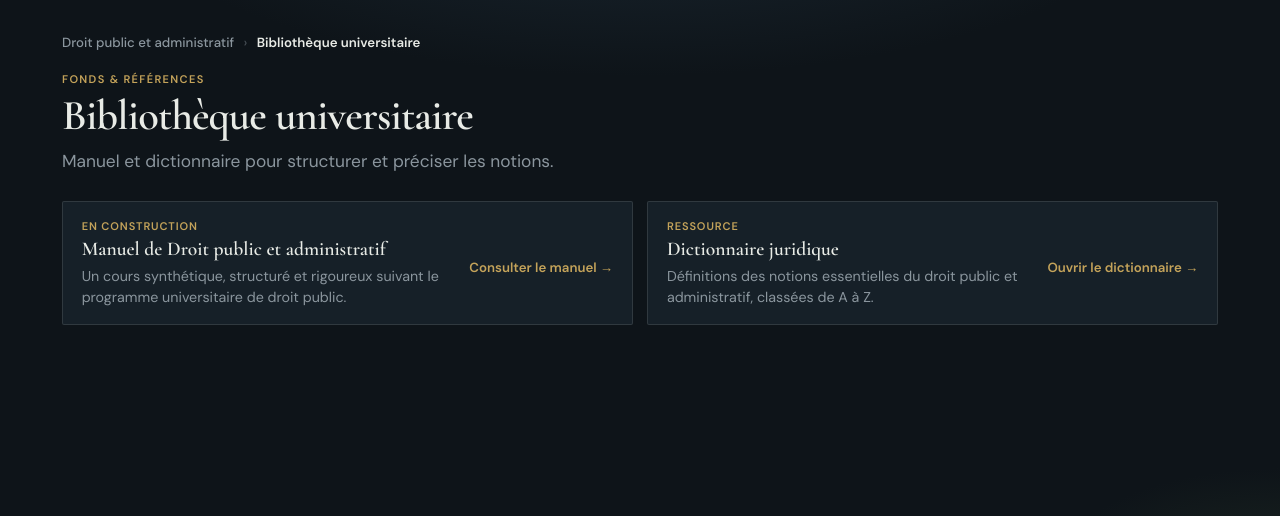
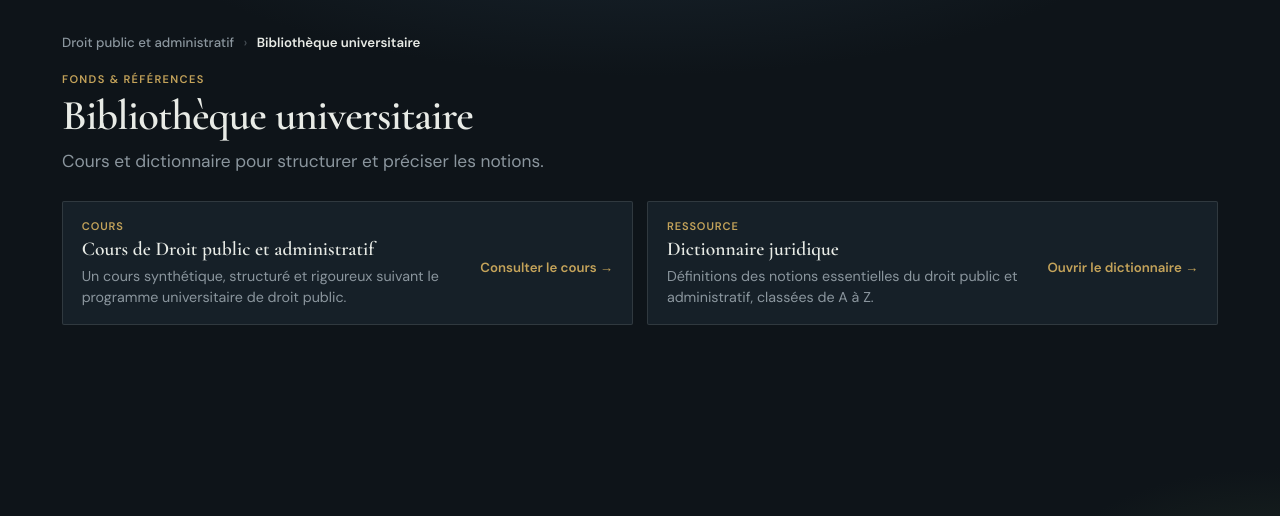
Before and after one commit to cabpechard-wq/editions-particulieres, a Python web app: template site/templates/bibliotheque.html in a window 1280 px wide. Shown: the part 64-580 px from the top of the page. Run offline with Jinja, Linux system fonts and the light colour scheme; the template is opened without the code that fills it, so the values that code supplies are empty.

Commit message:
Cours : renommer le manuel côté site et agrandir les titres des encadrés.
Co-authored-by: Cursor <cursoragent@cursor.com>

```diff
--- a/extract/html/dictionnaire_render.py
+++ b/extract/html/dictionnaire_render.py
@@ -9,7 +9,7 @@ from pathlib import Path
 
 TITLE_RE = re.compile(r'<h1[^>]*class="site-title"[^>]*>(.*?)</h1>', re.I | re.S)
 META_RE = re.compile(
-    r"^(Fiches?\b|Ressources complémentaires|Manuel\s*:|Méthode\s*:|Formule\s*:|Sommaire|glossaire)\s*",
+    r"^(Fiches?\b|Ressources complémentaires|(?:Manuel|Cours)\s*:|Méthode\s*:|Formule\s*:|Sommaire|glossaire)\s*",
     re.I,
 )
 SKIP_HEAD = {"glossaire", "sommaire"}
@@ -124,7 +124,7 @@ def parse_entries_from_html(raw: str, title_map: dict[str, str]) -> list[dict]:
             while i < len(texts) and texts[i] and META_RE.match(texts[i]):
                 line = texts[i]
                 raw_line = raws[i]
-                if line.lower().startswith("manuel"):
+                if line.lower().startswith(("manuel", "cours")):
                     cleaned = clean_manuel_para(raw_line, title_map)
                     if "<a href=" in cleaned:
                         extras.append(f'<p class="dict-extra">{cleaned}</p>')
--- a/extract/html/dictionnaire_site.py
+++ b/extract/html/dictionnaire_site.py
@@ -132,7 +132,7 @@ def entries_from_units(
                     )
             if links:
                 extras.append(
-                    f'<p class="dict-extra">Manuel : {" · ".join(links)}</p>'
+                    f'<p class="dict-extra">Cours : {" · ".join(links)}</p>'
                 )
 
         entries.append(
@@ -166,7 +166,7 @@ def build_dictionnaire_site(
         raise FileNotFoundError(f"Gabarit manquant : {tpl_path}")
 
     linked = sum(1 for e in entries if e["extras_html"])
-    _log(f"   {linked}/{len(entries)} entrée(s) avec lien Manuel\n")
+    _log(f"   {linked}/{len(entries)} entrée(s) avec lien Cours\n")
 
     tpl = tpl_path.read_text(encoding="utf-8")
     index_html, body_html = render_body(entries)
--- a/extract/html/export_pipeline.py
+++ b/extract/html/export_pipeline.py
@@ -79,7 +79,7 @@ def export_manuel_html(req, units, fetcher, templates: Path) -> tuple[int, list[
     converter = PageConverter(fetcher)
     glossary_map = build_glossary_slug_map(fetcher)
     if glossary_map:
-        req.log(f"Glossaire : {len(set(glossary_map.values()))} entrée(s) pour les liens Manuel\n")
+        req.log(f"Glossaire : {len(set(glossary_map.values()))} entrée(s) pour les liens Cours\n")
     chapters: list[dict] = []
     aside: list[dict] = []
     skipped: list[str] = []
@@ -136,7 +136,7 @@ def export_dictionnaire_html(req, units, fetcher, templates: Path) -> tuple[int,
     manuel_roots = manuel_roots_for(site_root)
     if not build_manuel_title_map_safe(manuel_roots):
         req.log(
-            "Attention : aucune page Manuel trouvée — les liens « Manuel » seront limités.\n"
+            "Attention : aucune page Cours trouvée — les liens « Cours » seront limités.\n"
         )
 
     index_units = [u for u in units if u.kind == "index"]
--- a/extract/html/manuel_links.py
+++ b/extract/html/manuel_links.py
@@ -1,4 +1,4 @@
-"""Liens Manuel → glossaire local (/dictionnaire/#slug)."""
+"""Liens Cours → glossaire local (/dictionnaire/#slug)."""
 
 from __future__ import annotations
 
--- a/extract/html/manuel_site.py
+++ b/extract/html/manuel_site.py
@@ -107,7 +107,7 @@ def build_manuel_site(
                     '    <span class="sep">›</span>\n'
                     f'    <a href="{prefix}bibliotheque/">Bibliothèque universitaire</a>\n'
                     '    <span class="sep">›</span>\n'
-                    f'    <a href="../">Manuel</a>\n'
+                    f'    <a href="../">Cours</a>\n'
                     '    <span class="sep">›</span>\n'
                     f'    <strong>{ch["title_esc"]}</strong>',
                 )
--- a/extract/html/manuel_tree.py
+++ b/extract/html/manuel_tree.py
@@ -159,7 +159,7 @@ def build_breadcrumb_html(chapter: dict[str, Any], by_digits: dict[str, dict[str
         '<span class="sep">›</span>',
         f'<a href="{prefix}bibliotheque/">Bibliothèque universitaire</a>',
         '<span class="sep">›</span>',
-        f'<a href="{rel_between(chapter["segments"], [])}">Manuel</a>',
+        f'<a href="{rel_between(chapter["segments"], [])}">Cours</a>',
     ]
     for dig in chapter["ancestors"]:
         ch = by_digits.get(dig)
--- a/gui/app.py
+++ b/gui/app.py
@@ -117,7 +117,7 @@ class NotionExportApp(tk.Tk):
         self.var_arrets = tk.BooleanVar(value=False)
         self._reg_checks: list[ttk.Checkbutton] = []
         for text, var in (
-            ("Manuel", self.var_manuel),
+            ("Cours", self.var_manuel),
             ("Fiches", self.var_fiches),
             ("Méthode", self.var_methodo),
             ("Formule", self.var_formule),
@@ -577,7 +577,7 @@ class NotionExportApp(tk.Tk):
 
         if html_mode:
             if has_manuel and not self.combine.get():
-                hint = "HTML : export manuel (sommaire + chapitres DP-XXX) vers export/site/manuel/."
+                hint = "HTML : export cours (sommaire + chapitres DP-XXX) vers export/site/manuel/."
                 if has_index:
                     hint += " Glossaire → export/site/dictionnaire/."
                 if has_arrets:
--- a/packages/ep_core/registers.py
+++ b/packages/ep_core/registers.py
@@ -10,7 +10,7 @@ from packages.ep_core.config import load_json
 REGISTRE_ORDER = ("manuel", "fiches", "methodo", "formule", "index", "arrets")
 
 REGISTRE_LABELS = {
-    "manuel": "Manuel",
+    "manuel": "Cours",
     "fiches": "Fiches",
     "methodo": "Méthode",
     "formule": "Formule",
--- a/site/export_dictionnaire.py
+++ b/site/export_dictionnaire.py
@@ -30,7 +30,7 @@ def build_from_html(src: Path, out_roots: list[Path], *, templates: Path = TEMPL
     for root in out_roots:
         title_map.update(build_manuel_title_map(manuel_roots_for(root)))
     if not title_map:
-        print("Attention : aucune page Manuel trouvée pour résoudre les liens.")
+        print("Attention : aucune page Cours trouvée pour résoudre les liens.")
 
     raw = src.read_text(encoding="utf-8")
     entries = parse_entries_from_html(raw, title_map)
@@ -38,7 +38,7 @@ def build_from_html(src: Path, out_roots: list[Path], *, templates: Path = TEMPL
         raise SystemExit("Aucune entrée parsée.")
 
     linked = sum(1 for e in entries if e["extras_html"])
-    print(f"Entrées avec lien(s) Manuel : {linked}/{len(entries)} (map titres={len(title_map)})")
+    print(f"Entrées avec lien(s) Cours : {linked}/{len(entries)} (map titres={len(title_map)})")
 
     for root in out_roots:
         if not root.exists():
--- a/site/export_manuel.py
+++ b/site/export_manuel.py
@@ -301,7 +301,7 @@ def build_breadcrumb_html(chapter: dict[str, Any], by_digits: dict[str, dict[str
         '<span class="sep">›</span>',
         f'<a href="{prefix}bibliotheque/">Bibliothèque universitaire</a>',
         '<span class="sep">›</span>',
-        f'<a href="{rel_between(chapter["segments"], [])}">Manuel</a>',
+        f'<a href="{rel_between(chapter["segments"], [])}">Cours</a>',
     ]
     for dig in chapter["ancestors"]:
         ch = by_digits.get(dig)
@@ -487,7 +487,7 @@ def main() -> int:
                     '    <span class="sep">›</span>\n'
                     f'    <a href="{prefix}bibliotheque/">Bibliothèque universitaire</a>\n'
                     '    <span class="sep">›</span>\n'
-                    f'    <a href="../">Manuel</a>\n'
+                    f'    <a href="../">Cours</a>\n'
                     '    <span class="sep">›</span>\n'
                     f'    <strong>{ch["title_esc"]}</strong>',
                 )
--- a/site/templates/bibliotheque.html
+++ b/site/templates/bibliotheque.html
@@ -18,16 +18,16 @@
   </p>
   <p class="site-hero-kicker">Fonds &amp; Références</p>
   <h1 class="site-title">Bibliothèque universitaire</h1>
-  <p class="site-lead">Manuel et dictionnaire pour structurer et préciser les notions.</p>
+  <p class="site-lead">Cours et dictionnaire pour structurer et préciser les notions.</p>
 
   <div class="ex-list">
     <a class="ex-item" href="../manuel/">
       <div>
-        <p class="ex-item-type">En construction</p>
-        <p class="ex-item-title">Manuel de Droit public et administratif</p>
+        <p class="ex-item-type">Cours</p>
+        <p class="ex-item-title">Cours de Droit public et administratif</p>
         <p class="ex-item-desc">Un cours synthétique, structuré et rigoureux suivant le programme universitaire de droit public.</p>
       </div>
-      <span class="ex-item-cta">Consulter le manuel →</span>
+      <span class="ex-item-cta">Consulter le cours →</span>
     </a>
 
     <a class="ex-item" href="../dictionnaire/">
--- a/site/templates/home.html
+++ b/site/templates/home.html
@@ -48,10 +48,10 @@
         <a class="ex-item" href="./manuel/">
           <div>
             <p class="ex-item-type">Cours</p>
-            <p class="ex-item-title">Manuel de Droit public et administratif</p>
+            <p class="ex-item-title">Cours de Droit public et administratif</p>
             <p class="ex-item-desc">Un cours synthétique, structuré et rigoureux suivant le programme universitaire de droit public.</p>
           </div>
-          <span class="ex-item-cta">Consulter le manuel →</span>
+          <span class="ex-item-cta">Consulter le cours →</span>
         </a>
 
         <a class="ex-item" href="./dictionnaire/">
--- a/site/templates/site.css
+++ b/site/templates/site.css
@@ -1414,15 +1414,16 @@ input:focus {
   color: inherit;
 }
 
-/* Titres dans encadrés : plus compacts, sans séparateur de § */
+/* Titres dans encadrés — taille proche des titres de § (lisibles dans le cadre) */
 .manuel-content .legal-prose aside.encadre h2,
 .manuel-content .legal-prose .encadre h2,
 .manuel-content .legal-prose aside.encadre h3,
 .manuel-content .legal-prose .encadre h3 {
   font-family: var(--font-display);
-  font-size: 1.08rem;
-  font-weight: 600;
-  margin-top: 0.65rem;
+  font-size: 1.42rem;
+  font-weight: 600;
+  line-height: 1.26;
+  margin-top: 0.75rem;
   padding-top: 0;
   padding-left: 0;
   border-top: 0;
@@ -1433,8 +1434,9 @@ input:focus {
 .manuel-content .legal-prose aside.encadre h4,
 .manuel-content .legal-prose .encadre h4 {
   font-family: var(--font-display);
-  font-size: 1rem;
-  font-weight: 600;
+  font-size: 1.28rem;
+  font-weight: 600;
+  line-height: 1.28;
   color: var(--manuel-h4);
   border-left-color: rgba(212, 149, 92, .45);
 }
@@ -1442,10 +1444,11 @@ input:focus {
 .manuel-content .legal-prose aside.encadre h5,
 .manuel-content .legal-prose .encadre h5 {
   font-family: var(--font-display);
-  font-size: 0.88rem;
-  font-weight: 600;
+  font-size: 1.18rem;
+  font-weight: 600;
+  line-height: 1.3;
   text-transform: none;
-  margin-top: 0.5rem;
+  margin-top: 0.55rem;
   color: var(--manuel-h5);
 }
 
```
Also changed, not shown: extract/html/crumb_legacy.py (+21 -2 lines), site/templates/manuel-page.html (+4 -4 lines), site/templates/manuel-sommaire.html (+5 -5 lines), 1 other file.
